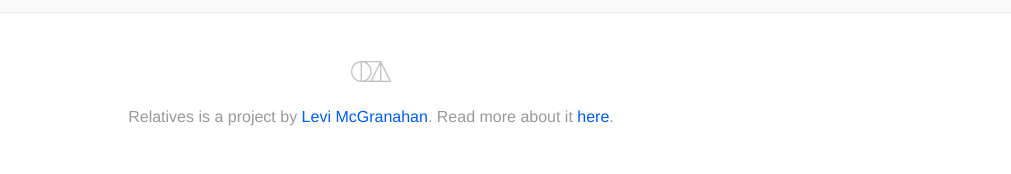
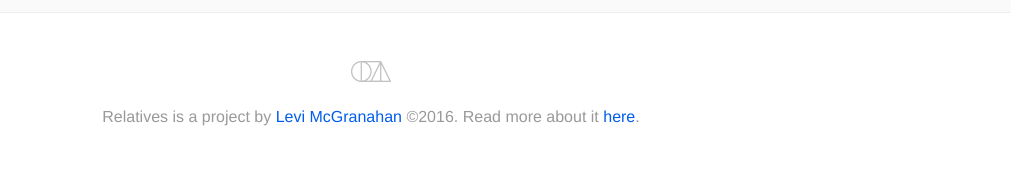
Before and after one commit to levimcg/relatives, a Jekyll site: the page built from about/index.md, in a window 1280 px wide. Shown: the part 763-937 px from the top of the page, without its empty margins (269-1280 px from the left). Built offline with Jekyll 4.4.1, drawn with Linux system fonts in a browser that asks for light colours; nearby versions of some CDN libraries.

Commit message:
Adds dynamically-generated copyright date

```diff
--- a/_includes/footer.html
+++ b/_includes/footer.html
@@ -2,7 +2,7 @@
     <figure class="site-footer__logo">
         <img src="/img/logo-light.png">
     </figure>
-    <p class="site-footer__info">Relatives is a project by <a href="http://levimcg.com/" target="_blank">Levi McGranahan</a>. Read more about it <a href="/about">here</a>.</p>
+    <p class="site-footer__info">Relatives is a project by <a href="http://levimcg.com/" target="_blank">Levi McGranahan</a> <time id="js-copyright"></time>. Read more about it <a href="/about">here</a>.</p>
 </footer>
 
 <!-- Load any scripts that you can here to help with load time -->
--- a/js/scripts.js
+++ b/js/scripts.js
@@ -18,6 +18,9 @@ if ( style.webkitFlexWrap == '' || style.msFlexWrap == '' || style.flexWrap == '
 */
 $(document).ready(function() {
     $(".post-teaser img, .post-content img").hide();
+
+    var $copyrightYear = new Date().getFullYear();
+    $("#js-copyright").html("&copy;" + $copyrightYear);
 });
 
 // Fade in the images once they are loaded
```
